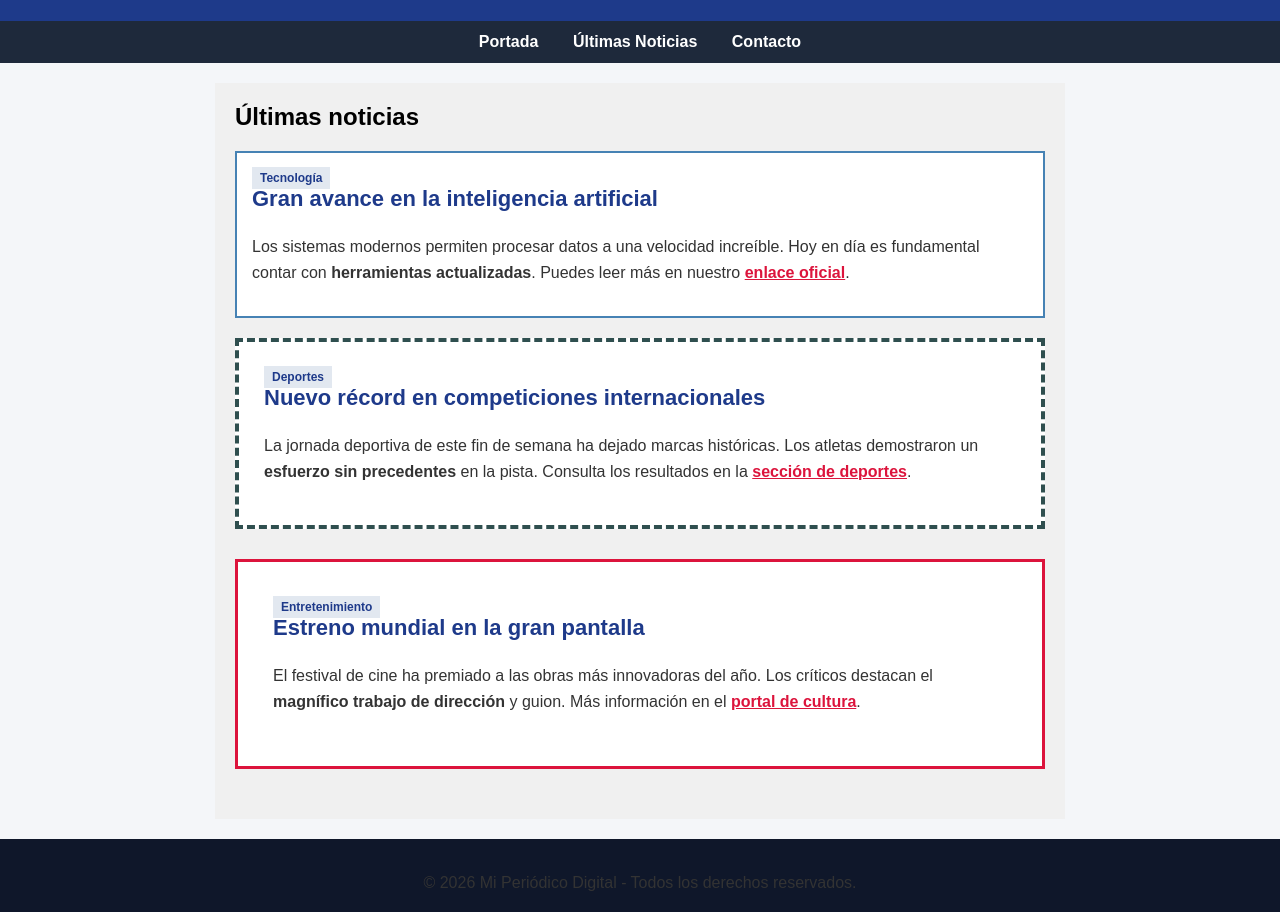
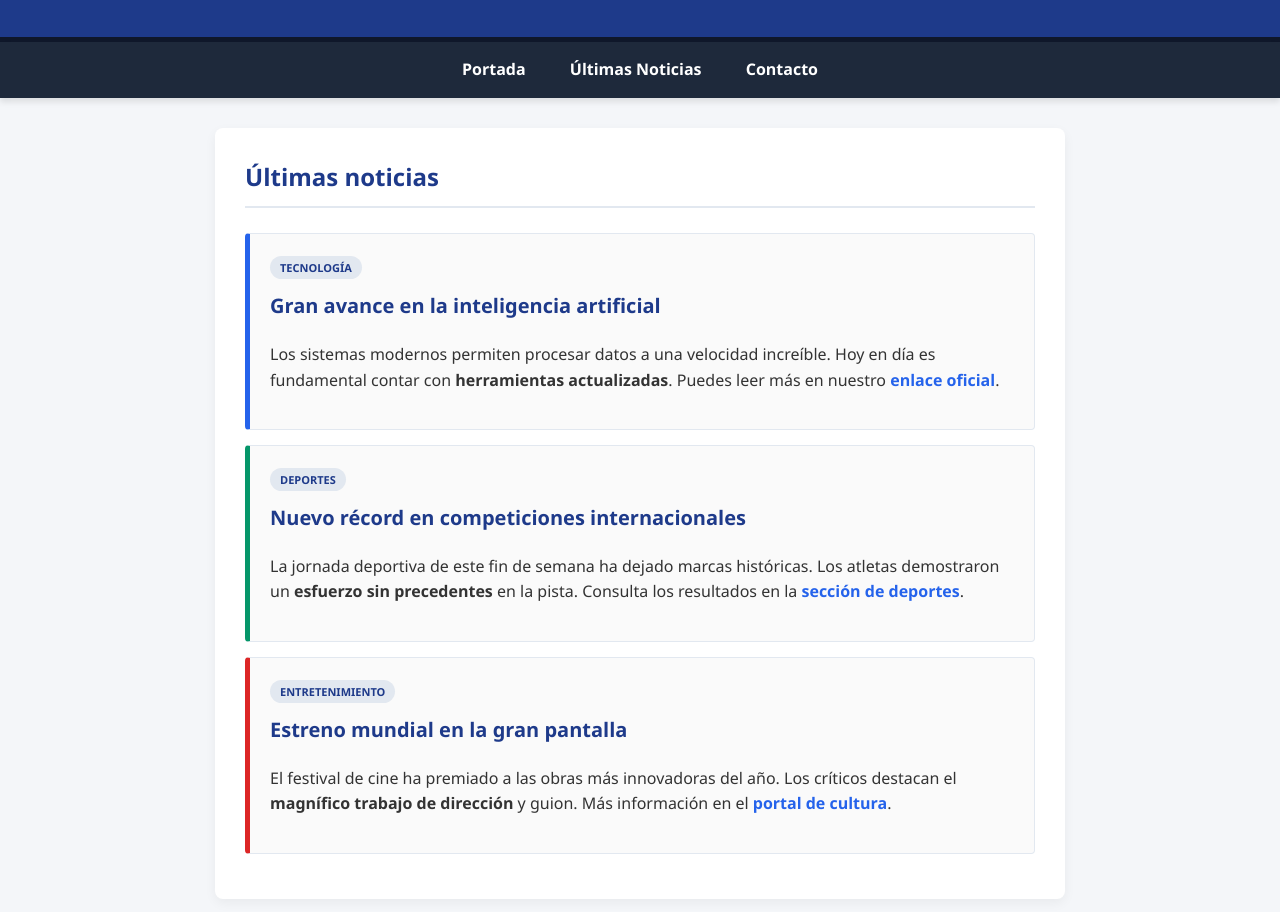
Before and after one commit to robertogarcia-hub/practicass, a plain HTML site: page index.html in a window 1280 px wide. Shown: the part 139-1051 px from the top of the page. Drawn offline with Linux system fonts and the light colour scheme.

Commit message:
7. Diseño final de la página web

```diff
--- a/styles.css
+++ b/styles.css
@@ -4,14 +4,11 @@
 
 body {
     background-color: #f4f6f9;
-    font-family: Arial, sans-serif;
+    font-family: 'Segoe UI', Tahoma, Geneva, Verdana, sans-serif;
     margin: 0;
     padding: 0;
-}
-
-p {
+    color: #333333;
     line-height: 1.6;
-    color: #333333;
 }
 
 h1, h2, h3 {
@@ -21,75 +18,127 @@ h1, h2, h3 {
 #cabecera {
     background-color: #1e3a8a;
     color: rgb(255, 255, 255);
-    padding: 30px;
+    padding: 40px 20px;
     text-align: center;
+    border-bottom: 5px solid #0f172a;
 }
 
+#cabecera h1 {
+    font-size: 36px;
+    margin-bottom: 10px;
+    letter-spacing: 1px;
+}
+
+#cabecera p {
+    color: #cbd5e1;
+    font-size: 18px;
+    margin: 0;
+}
+
+/* Menú de navegación */
 #menu {
     background-color: rgb(30, 41, 59);
-    padding: 12px;
+    padding: 15px;
     text-align: center;
+    box-shadow: 0 4px 6px rgba(0, 0, 0, 0.1);
 }
 
 #menu a {
     color: white;
     text-decoration: none;
-    margin: 0 15px;
+    margin: 0 20px;
     font-weight: bold;
+    font-size: 16px;
+    transition: color 0.3s;
+}
+
+#menu a:hover {
+    color: #60a5fa;
 }
 
 #noticias {
-    background-color: rgb(240, 240, 240);
-    padding: 20px;
-    margin: 20px auto;
+    background-color: #ffffff;
+    padding: 30px;
+    margin: 30px auto;
     width: 850px;
+    border-radius: 8px;
+    box-shadow: 0 4px 12px rgba(0, 0, 0, 0.05);
+}
+
+#noticias h2 {
+    color: #1e3a8a;
+    border-bottom: 2px solid #e2e8f0;
+    padding-bottom: 10px;
+    margin-bottom: 25px;
 }
 
 .noticia-1 {
-    background-color: white;
+    background-color: #fafafa;
     width: 100%;
-    padding: 15px;
-    border: 2px solid steelblue;
-    margin: 10px 0;
+    padding: 20px;
+    border-left: 5px solid #2563eb;
+    border-top: 1px solid #e2e8f0;
+    border-right: 1px solid #e2e8f0;
+    border-bottom: 1px solid #e2e8f0;
+    margin: 15px 0;
+    border-radius: 4px;
 }
 
 .noticia-2 {
-    background-color: white;
+    background-color: #fafafa;
     width: 100%;
-    padding: 25px;
-    border: 4px dashed darkslategray;
-    margin: 20px 0;
+    padding: 20px;
+    border-left: 5px solid #059669;
+    border-top: 1px solid #e2e8f0;
+    border-right: 1px solid #e2e8f0;
+    border-bottom: 1px solid #e2e8f0;
+    margin: 15px 0;
+    border-radius: 4px;
 }
 
 .noticia-3 {
-    background-color: white;
+    background-color: #fafafa;
     width: 100%;
-    padding: 35px;
-    border: 3px solid crimson;
-    margin: 30px 0;
+    padding: 20px;
+    border-left: 5px solid #dc2626;
+    border-top: 1px solid #e2e8f0;
+    border-right: 1px solid #e2e8f0;
+    border-bottom: 1px solid #e2e8f0;
+    margin: 15px 0;
+    border-radius: 4px;
 }
 
 .noticia-1 h3, .noticia-2 h3, .noticia-3 h3 {
     color: #1e3a8a;
-    font-size: 22px;
+    font-size: 20px;
+    margin-top: 10px;
 }
 
 .noticia-1 a, .noticia-2 a, .noticia-3 a {
-    color: crimson;
+    color: #2563eb;
+    text-decoration: none;
     font-weight: bold;
+}
+
+.noticia-1 a:hover, .noticia-2 a:hover, .noticia-3 a:hover {
+    text-decoration: underline;
 }
 
 .categoria {
     background-color: #e2e8f0;
     color: #1e3a8a;
-    padding: 4px 8px;
-    font-size: 12px;
+    padding: 4px 10px;
+    font-size: 11px;
     font-weight: bold;
+    text-transform: uppercase;
+    border-radius: 12px;
 }
 
 #pie-pagina {
     background-color: #0f172a;
-    color: lightgray;
+    color: #94a3b8;
     text-align: center;
-    padding: 15px;
+    padding: 20px;
+    margin-top: 40px;
+    font-size: 14px;
 }
```
